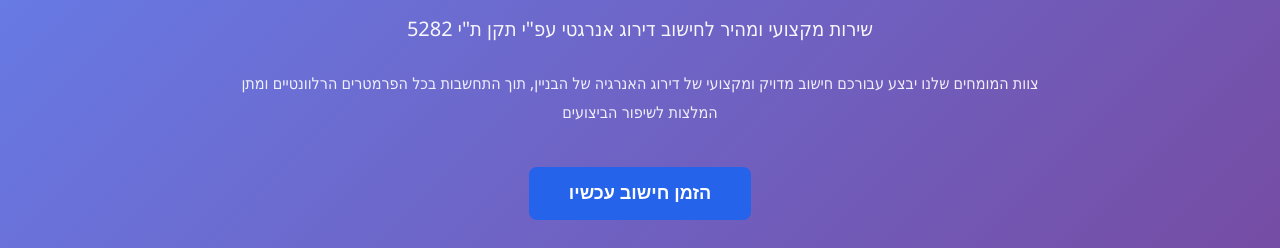
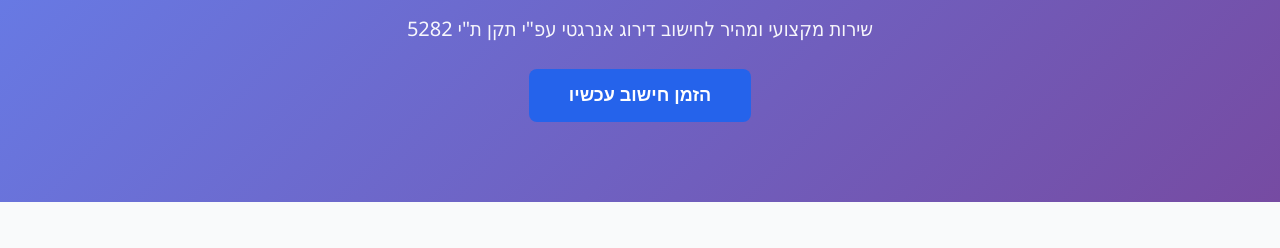
Before and after one commit to OfriTalesnick/nexa-energy-portal, a website: page public/index.html in a window 1280 px wide. Shown: the part 234-482 px from the top of the page. Drawn offline with Linux system fonts and the light colour scheme.

Commit message:
Remove detailed description from hero section

```diff
--- a/public/index.html
+++ b/public/index.html
@@ -33,10 +33,6 @@
             <div class="hero-content">
                 <h2>חישוב דירוג אנרגטי לבניינים</h2>
                 <p class="hero-subtitle">שירות מקצועי ומהיר לחישוב דירוג אנרגטי עפ"י תקן ת"י 5282</p>
-                <p class="hero-description">
-                    צוות המומחים שלנו יבצע עבורכם חישוב מדויק ומקצועי של דירוג האנרגיה של הבניין,
-                    תוך התחשבות בכל הפרמטרים הרלוונטיים ומתן המלצות לשיפור הביצועים
-                </p>
                 <button class="btn btn-large btn-primary" onclick="showOrderForm()">הזמן חישוב עכשיו</button>
             </div>
         </div>
```
